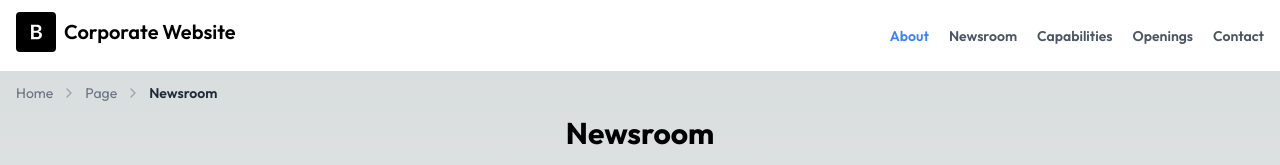
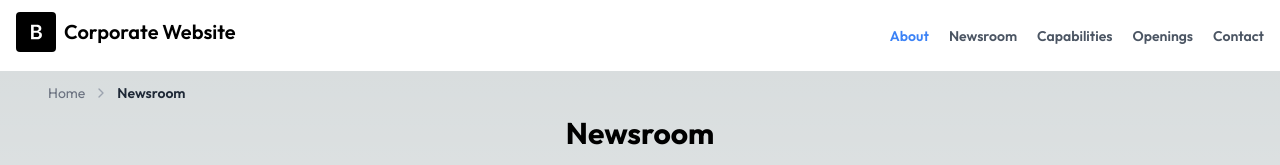
Before and after one commit to aabboudi/corporate-website, a Next.js app: page /newsroom in a window 1280 px wide. Shown: the top 165 px of the page. Built offline with nearby package versions, Linux system fonts and the light colour scheme.

Commit message:
Cleaned up code

```diff
--- a/app/newsroom/page.tsx
+++ b/app/newsroom/page.tsx
@@ -4,18 +4,9 @@ import NewsCard from "@/components/NewsCard";
 export default function Newsroom() {
   return (
     <main>
-      <Breadcrumbs current="Newsroom"
-        path={[
-          {label: "Home", slug:"/"},
-          {label: "Page", slug:"/page"},
-        ]}
-      />
+      <Breadcrumbs current="Newsroom" path={[{label: "Home", slug:"/"},]} />
 
-      <h1 className="text-3xl font-bold text-center">
-        Newsroom
-      </h1>
-
-      {/* <NewsCard /> */}
+      <h1 className="text-3xl font-bold text-center">Newsroom</h1>
 
       <section className="grid gap-12 grid-cols-1 md:grid-cols-2 lg:grid-cols-3 justify-center p-12">
         <NewsCard />
--- a/app/page.tsx
+++ b/app/page.tsx
@@ -80,11 +80,11 @@ export default function Home() {
         </div>
       </section>
 
-      <section>
+      {/* <section>
         <div className="h-96 lg:h-[100px]">
           <iframe src="google_maps_link" width="100%" height="100%" loading="lazy" title="Map location of HQ office." data-aos="fade-up" data-aos-delay="200" data-aos-anchor-placement="center-bottom"></iframe>
         </div>
-      </section>
+      </section> */}
     </main>
   );
 }
--- a/components/Breadcrumbs.tsx
+++ b/components/Breadcrumbs.tsx
@@ -7,7 +7,7 @@ interface BreadcrumbsProps {
 
 const Breadcrumbs: React.FC<BreadcrumbsProps> = ({ path, current }) => {
   return (
-    <ol className="flex items-center whitespace-nowrap px-4 py-3">
+    <ol className="flex items-center whitespace-nowrap px-4 py-3 ms-8">
 
       {path.map((element, index) => (
         <li key={index} className="inline-flex items-center">
```
